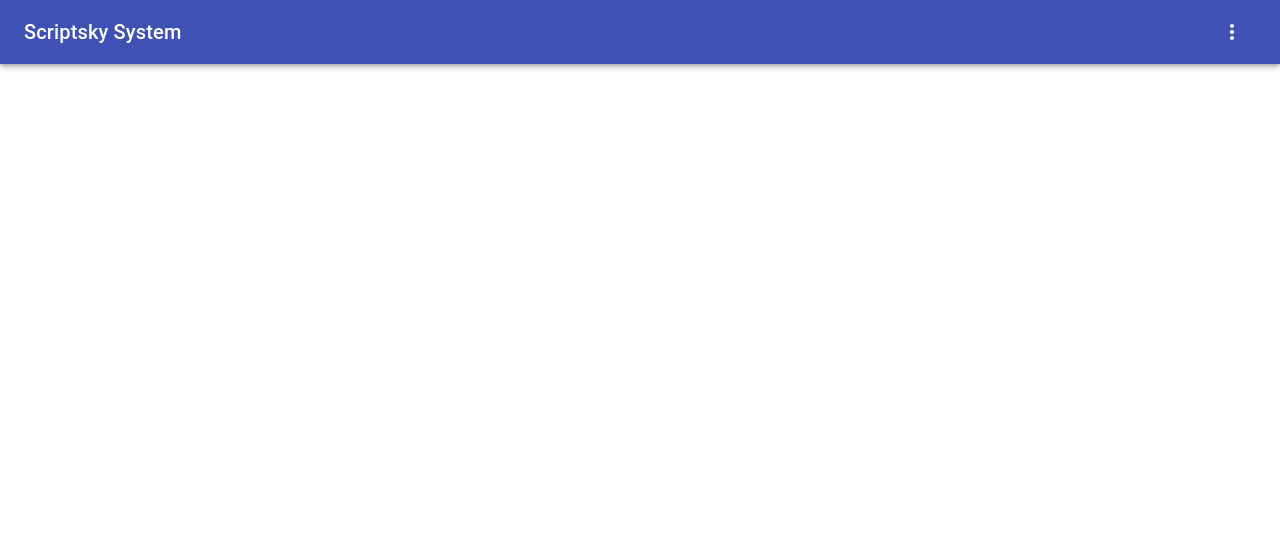
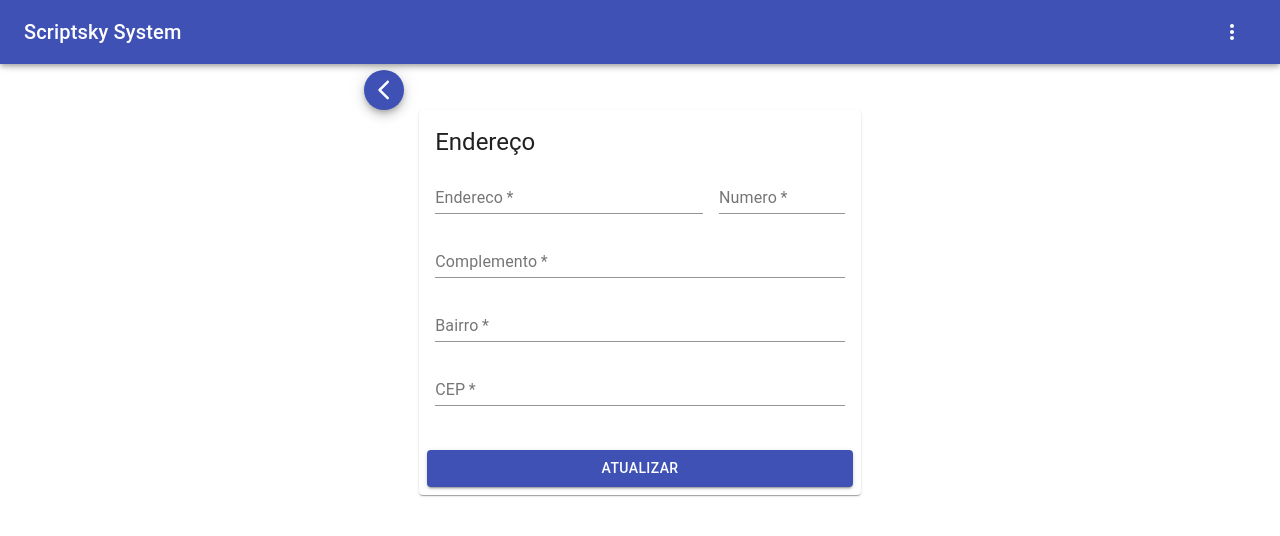
Before and after one commit to joabe-silva/app.scriptsky.front, a React (Create React App) app: page /editar-endereco in a window 1280 px wide. Shown: the top 536 px of the page. Built offline with nearby package versions, Linux system fonts and the light colour scheme; no server answers; sample sign-in values are in the browser's storage.

Commit message:
criando edicao de endereco do cliente

```diff
--- /dev/null
+++ b/src/components/cliente/editar-endereco/index.js
@@ -0,0 +1,185 @@
+import React, {Component} from 'react';
+import { Link } from 'react-router-dom';
+import Card from '@material-ui/core/Card';
+import CardContent from '@material-ui/core/CardContent';
+import CardActions from '@material-ui/core/CardActions';
+import ArrowBack from '@material-ui/icons/ArrowBackIosRounded';
+import TextField from '@material-ui/core/TextField';
+import Typography from '@material-ui/core/Typography';
+import Button from '@material-ui/core/Button';
+import Grid from '@material-ui/core/Grid';
+import Fab from '@material-ui/core/Fab';
+import AlertDadosAtualizados from '../alert-success-dados-atualizados';
+import api from '../../../services/api';
+import jwt from 'jwt-decode';
+import './styles.css';
+
+export default class EditarUsuario extends Component {
+
+  state = {
+    nome: '',
+    contato: '',
+    email: '',
+    senha: '',
+    alerta: '',
+  }
+
+  async componentDidMount(){
+
+    //Verifica se o usuario esta logado
+    if(localStorage.getItem('tokenScriptsky') === null) {
+      window.location.replace('/login')
+    } else {
+
+      //Configura token no cabecalho da requisicao
+      api.interceptors.request.use(
+        config => {
+            config.headers['x-access-token'] = localStorage.getItem('tokenScriptsky');
+            return config;
+        },
+        error => {
+            return Promise.reject(error);
+        }
+      );
+
+      const { cod_entidade } = jwt(localStorage.getItem('tokenScriptsky'))
+
+      const result = await api.get('/entidade/'+cod_entidade);
+
+      //Verifica se o usuario possui pedidos
+      if(result.data.length !== 0) {
+        //Verifica se o token é valido
+        if(result.data === 'Token invalido! Favor fazer login novamente.') {
+          window.location.replace('/login')
+        } else {
+          this.setState({ nome: result.data[0].nome.trim(), contato: result.data[0].contato.trim(), email: result.data[0].email.trim(), senha: result.data[0].senha.trim()  });
+        }
+      }
+
+    }
+
+  }
+
+  onChangeNome = () => {
+
+    const nome = document.getElementById('nome').value
+    this.setState({ nome: nome.trim() });
+
+  }
+  onChangeContato = () => {
+
+    const contato = document.getElementById('contato').value
+    this.setState({ contato: contato.trim() });
+
+  }
+  onChangeEmail = () => {
+
+    const email = document.getElementById('email').value
+    this.setState({ email: email.trim() });
+
+  }
+  onChangeSenha = () => {
+
+    const senha = document.getElementById('senha').value
+    this.setState({ senha: senha.trim() });
+
+  }
+
+  onClickAtualizar = () => {
+
+    this.setState({ alerta: '' })
+
+    const nome    = document.getElementById('nome').value
+    const contato = document.getElementById('contato').value
+    const email   = document.getElementById('email').value
+    const senha   = document.getElementById('senha').value
+
+    const usuario = {
+      nome: nome,
+      contato: contato,
+      email: email,
+      senha: senha
+    }
+
+    api.interceptors.request.use(
+      config => {
+          config.headers['x-access-token'] = localStorage.getItem('tokenScriptsky');
+          return config;
+      },
+      error => {
+          return Promise.reject(error);
+      }
+    );
+
+    const { cod_entidade } = jwt(localStorage.getItem('tokenScriptsky'))
+
+    api.put('/editar-entidade-cliente/'+cod_entidade, usuario).then(function (res) {
+      console.log(res.data)
+    });
+
+    if(this.state.alerta !== '') {
+      this.setState({ alerta: '' })
+    } else {
+      this.setState({ alerta: <AlertDadosAtualizados /> })
+    }
+
+  }
+
+  render(){
+
+    const { nome, contato, email, senha, alerta } = this.state;
+
+    return (
+
+      <div>
+
+          <Link to={'/meu-perfil'}>
+            <Fab size="small" color="primary" aria-label="add">
+              <ArrowBack />
+            </Fab>
+          </Link>
+
+          <Card className="card">
+            <CardContent>
+              <Typography gutterBottom variant="h5" component="h2">
+                Endereço
+              </Typography>
+              <Grid container spacing={2}>
+                  <Grid item xs={8}>
+                    <TextField id="endereco" label="Endereco" value={ nome } onChange={ this.onChangeNome } required fullWidth/>
+                  </Grid>
+                  <Grid item xs={4}>
+                    <TextField id="numero" label="Numero" value={ contato } onChange={ this.onChangeContato } required fullWidth/>
+                  </Grid>
+                  <Grid item xs={12}>
+                    <TextField id="complemento" label="Complemento" value={ email } onChange={ this.onChangeEmail } required fullWidth/>
+                  </Grid>
+                  <Grid item xs={12}>
+                    <TextField id="bairro" label="Bairro" value={ senha } onChange={ this.onChangeSenha } required fullWidth/>
+                  </Grid>
+                  <Grid item xs={12}>
+                    <TextField id="cep" label="CEP" value={ senha } onChange={ this.onChangeSenha } required fullWidth/>
+                  </Grid>
+              </Grid>
+            </CardContent>
+            <br />
+            <CardActions>
+              <Grid container spacing={2}>
+                <Grid item xs={12}>
+                    <Button type="buttom" variant="contained" color="primary" onClick={ this.onClickAtualizar } fullWidth>
+                      Atualizar
+                    </Button>
+                </Grid>
+              </Grid>
+            </CardActions>
+          </Card>
+
+          { alerta }
+
+      </div>
+
+    )
+
+  }
+
+}
--- /dev/null
+++ b/src/components/cliente/editar-endereco/styles.css
@@ -0,0 +1,22 @@
+.list {
+  width: 100%;
+  margin: 0;
+}
+.itens {
+  border-bottom-width: 1px;
+  border-style: 'solid';
+  border-color: #dcdcdc;
+}
+.imagemspc {
+  width: 70px;
+}
+.imagem-sem-pedidos {
+  width: 50%;
+  margin-left: 25%;
+}
+.imagem {
+  width: 100%;
+}
+.titulo {
+  margin-left: 20px;
+}
--- a/src/components/cliente/meu-perfil/index.js
+++ b/src/components/cliente/meu-perfil/index.js
@@ -36,7 +36,7 @@ export default class MeuPerfil extends Component {
               </ListItem>
             </Link>
             <Divider />
-            <Link to={`/editar-endereco`} style={{ textDecoration: 'none', }}>
+            <Link to={`/editar-endereco`} style={{ textDecoration: 'none', color: 'blue', }}>
               <ListItem button>
                 <ListItemIcon>
                   <Location color="primary" />
--- a/src/routes.js
+++ b/src/routes.js
@@ -8,6 +8,7 @@ import MeusPedidos from './components/cliente/meus-pedidos';
 import CadastroEntidade from './components/cliente/cadastro-entidade';
 import CadastroEntidadeEndereco from './components/cliente/cadastro-entidade-endereco';
 import EditarUsuario from './components/cliente/editar-usuario';
+import EditarEndereco from './components/cliente/editar-endereco';
 import Login from './components/cliente/login';
 
 const Routes = () => (
@@ -21,6 +22,7 @@ const Routes = () => (
             <Route path="/cadastro-entidade" component={ CadastroEntidade } />
             <Route path="/cadastro-entidade-endereco" component={ CadastroEntidadeEndereco } />
             <Route path="/editar-usuario" component={ EditarUsuario } />
+            <Route path="/editar-endereco" component={ EditarEndereco } />
             <Route path="/login" component={ Login } />
         </Switch>
     </BrowserRouter>
```
